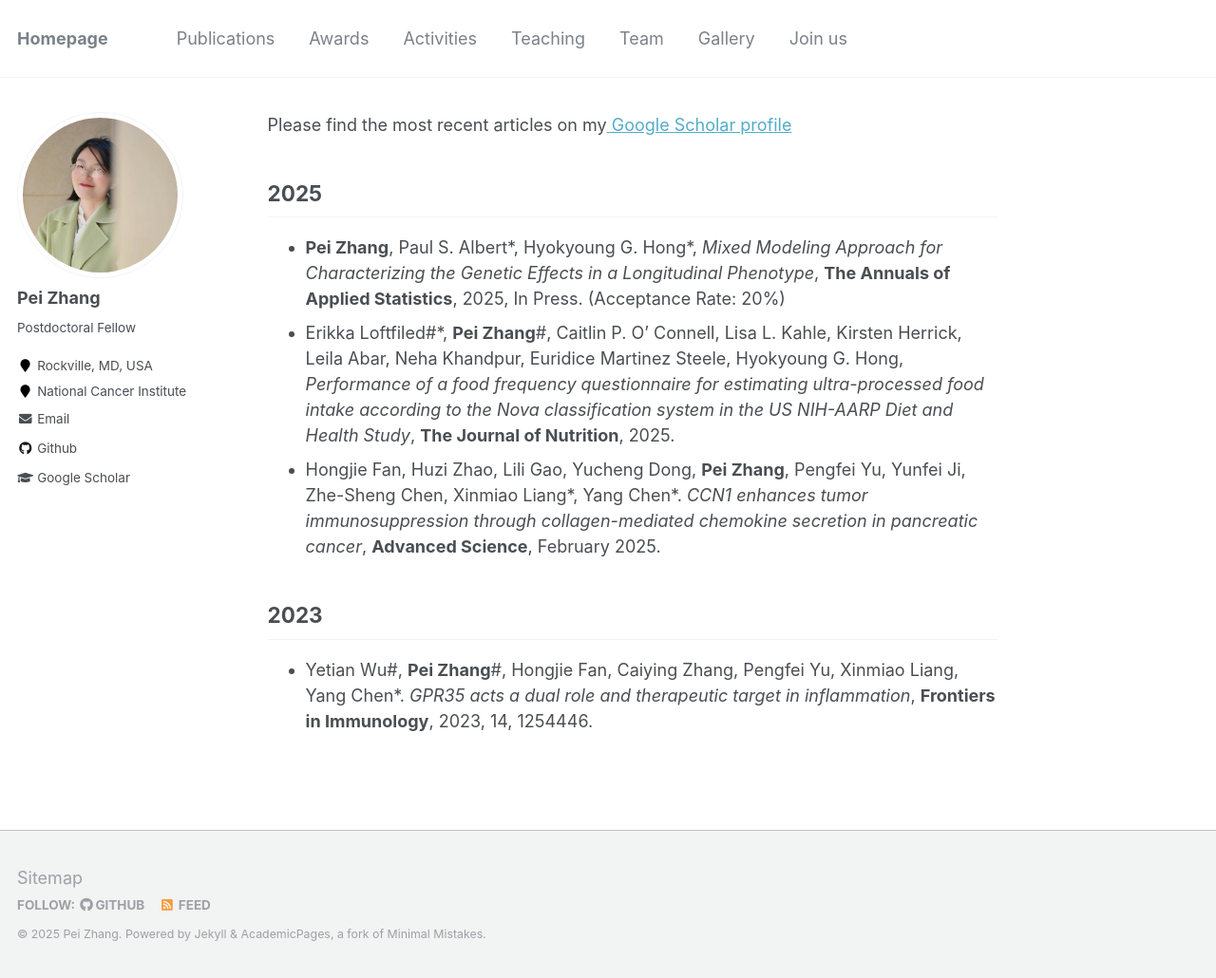
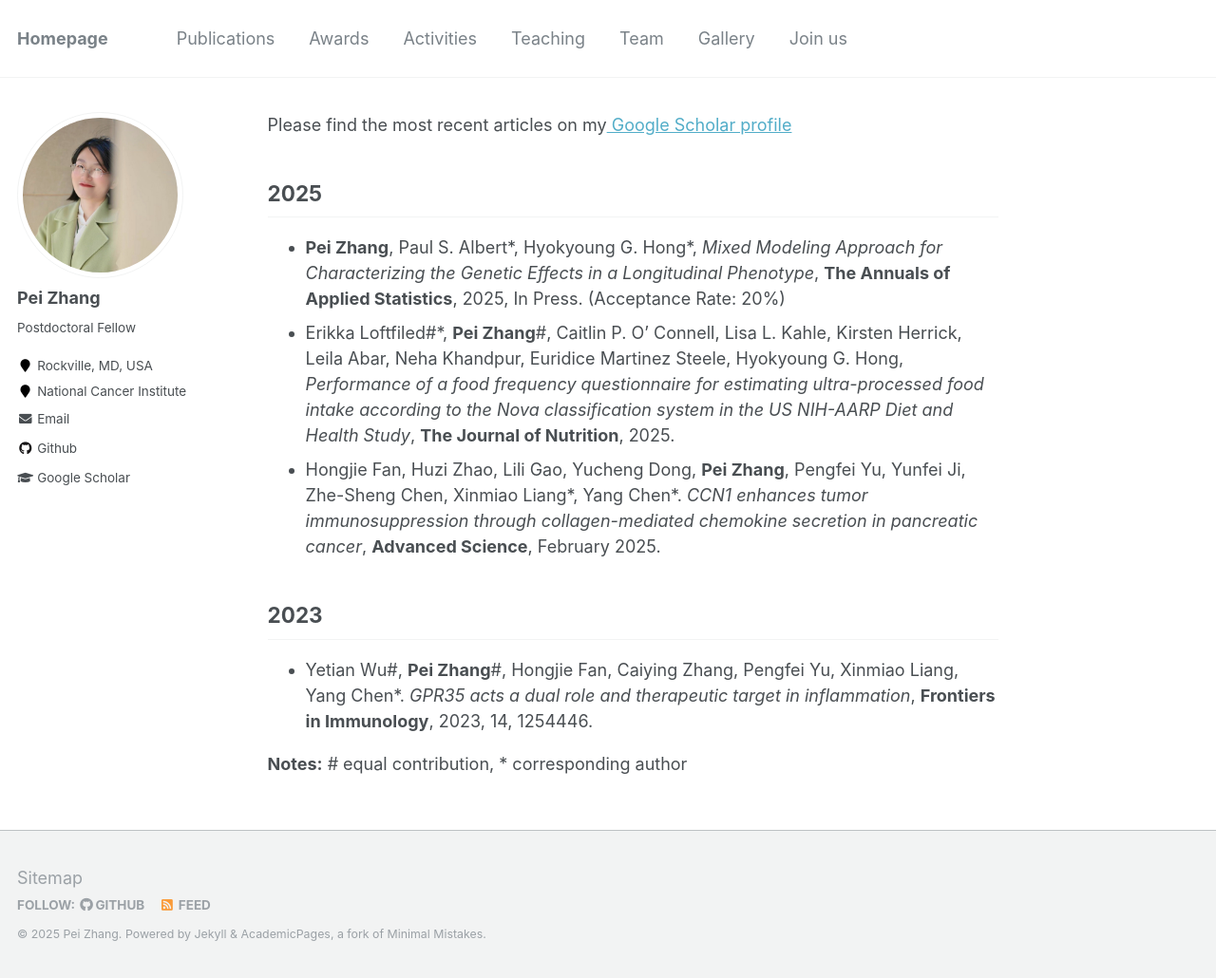
Before and after one commit to BettyzhangPei/BettyzhangPei.github.io, a Jekyll site: the page built from _pages/publications.md, in a window 1280 px wide and 1030 px high. Shown: the whole window at 95% size. Built offline with Jekyll 4.4.1, drawn with Linux system fonts in a browser that asks for light colours.

Commit message:
Update publications.md

```diff
--- a/_pages/publications.md
+++ b/_pages/publications.md
@@ -14,3 +14,6 @@ Please find the most recent articles on my<a href="https://scholar.google.com/ci
 
 ## 2023
 - Yetian Wu\#, **Pei Zhang**\#, Hongjie Fan, Caiying Zhang, Pengfei Yu, Xinmiao Liang, Yang Chen\*. *GPR35 acts a dual role and therapeutic target in inflammation*, **Frontiers in Immunology**, 2023, 14, 1254446.
+
+
+**Notes:** \# equal contribution, \* corresponding author
```
